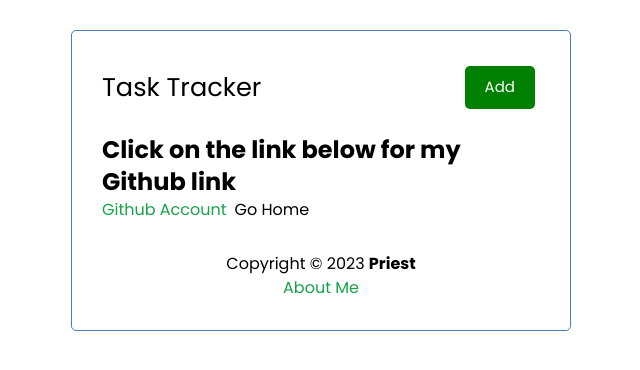
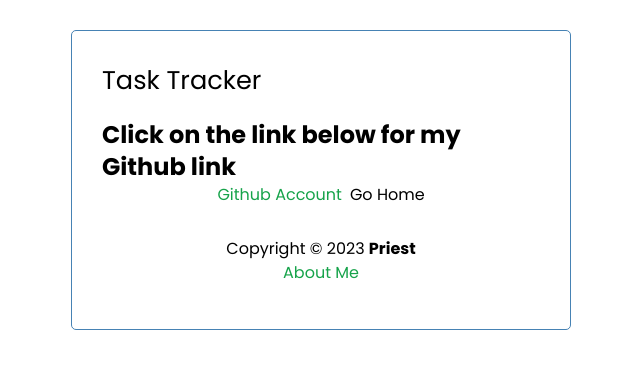
Before and after one commit to KingZedPriest/React-Task-Tracker, a React (Create React App) app: page /about in a window 1280 px wide. Shown: the top 370 px of the page, without its empty margins (319-959 px from the left). Built offline with nearby package versions, Linux system fonts and the light colour scheme; data requests are answered from the project's data file.

Commit message:
Fix: Remove The Button From The About Us Page

```diff
--- a/src/components/About.js
+++ b/src/components/About.js
@@ -5,13 +5,15 @@ const About = () => {
       <h4 className="font-bold text-2xl">
         Click on the link below for my Github link
       </h4>
+      <div className="mx-auto text-center">
       <a
         className="text-green-600 hover:text-black mr-2"
         href="https://github.com/KingZedPriest"
       >
         Github Account
       </a>
-      <Link to="/">Go Home</Link>
+      <Link className="hover:text-green-600" to="/">Go Home</Link>
+      </div>
     </div>
   );
 };
--- a/src/components/Header.js
+++ b/src/components/Header.js
@@ -1,15 +1,18 @@
 import PropTypes from "prop-types";
 import Button from "./Button.js";
+import { useLocation } from "react-router";
 
 const Header = ({ title, show, showStatus }) => {
+  const location = useLocation()
   return (
     <header className="header">
       <h1> {title} </h1>
-      <Button
+      {location.pathname === "/" &&
+        <Button
         color={showStatus ? "red" : "green"}
         text={showStatus ? "Close" : "Add"}
         onClick={show}
-      />
+      />}
     </header>
   );
 };
--- a/src/index.css
+++ b/src/index.css
@@ -571,32 +571,9 @@ video {
   --tw-backdrop-sepia:  ;
 }
 
-.container {
-  width: 100%;
-}
-
-@media (min-width: 480px) {
-  .container {
-    max-width: 480px;
-  }
-}
-
-@media (min-width: 768px) {
-  .container {
-    max-width: 768px;
-  }
-}
-
-@media (min-width: 976px) {
-  .container {
-    max-width: 976px;
-  }
-}
-
-@media (min-width: 1440px) {
-  .container {
-    max-width: 1440px;
-  }
+.mx-auto {
+  margin-left: auto;
+  margin-right: auto;
 }
 
 .mr-2 {
@@ -616,14 +593,13 @@ video {
   border-color: rgb(0 0 0 / var(--tw-border-opacity));
 }
 
+.text-center {
+  text-align: center;
+}
+
 .text-2xl {
   font-size: 1.5rem;
   line-height: 2rem;
-}
-
-.text-sm {
-  font-size: 0.875rem;
-  line-height: 1.25rem;
 }
 
 .font-bold {
@@ -638,11 +614,6 @@ video {
 .text-red-600 {
   --tw-text-opacity: 1;
   color: rgb(220 38 38 / var(--tw-text-opacity));
-}
-
-.filter {
-  -webkit-filter: var(--tw-blur) var(--tw-brightness) var(--tw-contrast) var(--tw-grayscale) var(--tw-hue-rotate) var(--tw-invert) var(--tw-saturate) var(--tw-sepia) var(--tw-drop-shadow);
-          filter: var(--tw-blur) var(--tw-brightness) var(--tw-contrast) var(--tw-grayscale) var(--tw-hue-rotate) var(--tw-invert) var(--tw-saturate) var(--tw-sepia) var(--tw-drop-shadow);
 }
 
 .duration-700 {
@@ -770,3 +741,8 @@ footer {
   --tw-text-opacity: 1;
   color: rgb(0 0 0 / var(--tw-text-opacity));
 }
+
+.hover\:text-green-600:hover {
+  --tw-text-opacity: 1;
+  color: rgb(22 163 74 / var(--tw-text-opacity));
+}
--- a/tailwind.config.js
+++ b/tailwind.config.js
@@ -1,6 +1,6 @@
 /** @type {import('tailwindcss').Config} */
 module.exports = {
-  content: ["./src/**/*.{html,js,jsx}"],
+  content: ["./src/components/**/*.{html,js,jsx}"],
   theme: {
     screens: {
       sm: "480px",
```
